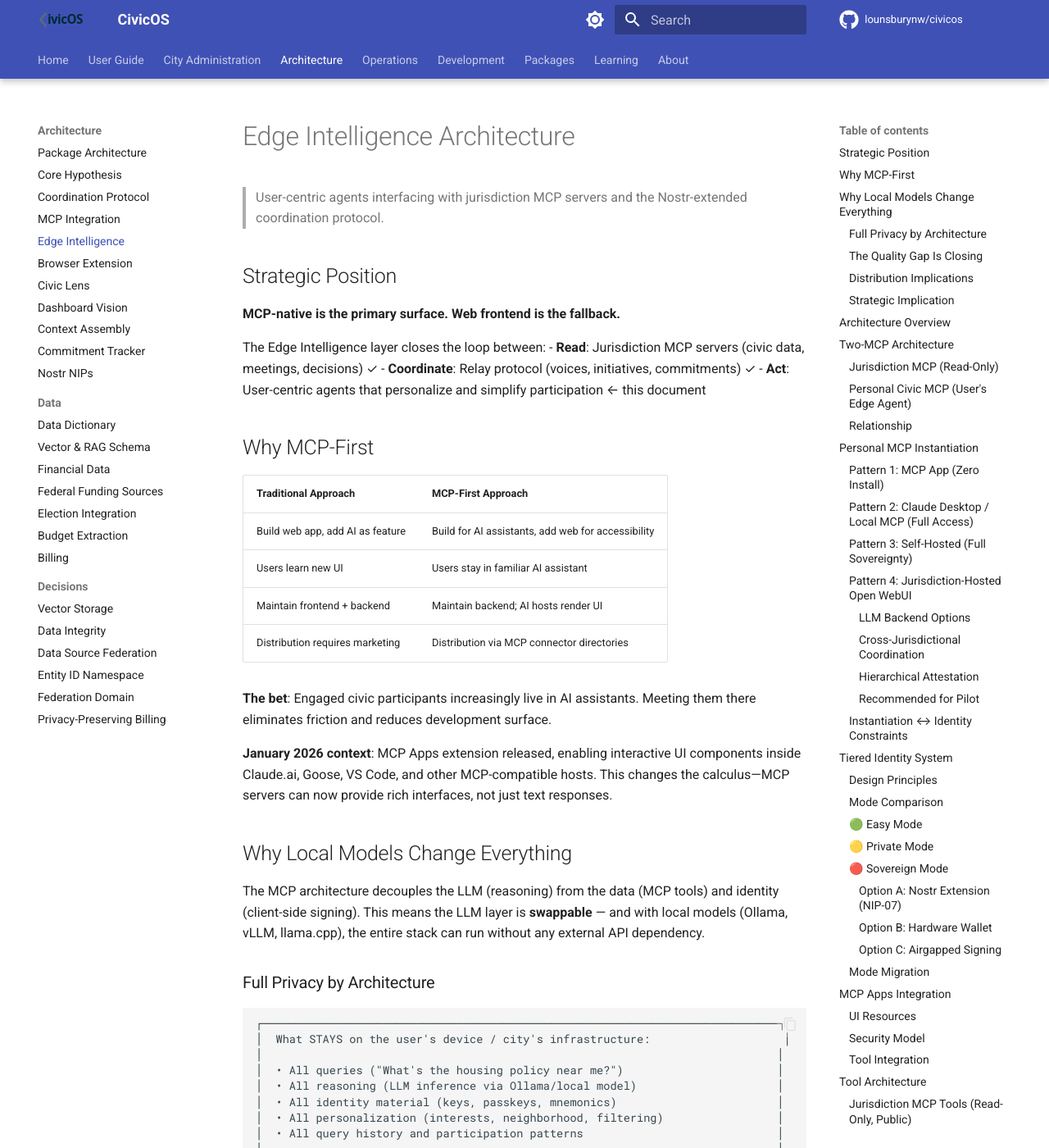
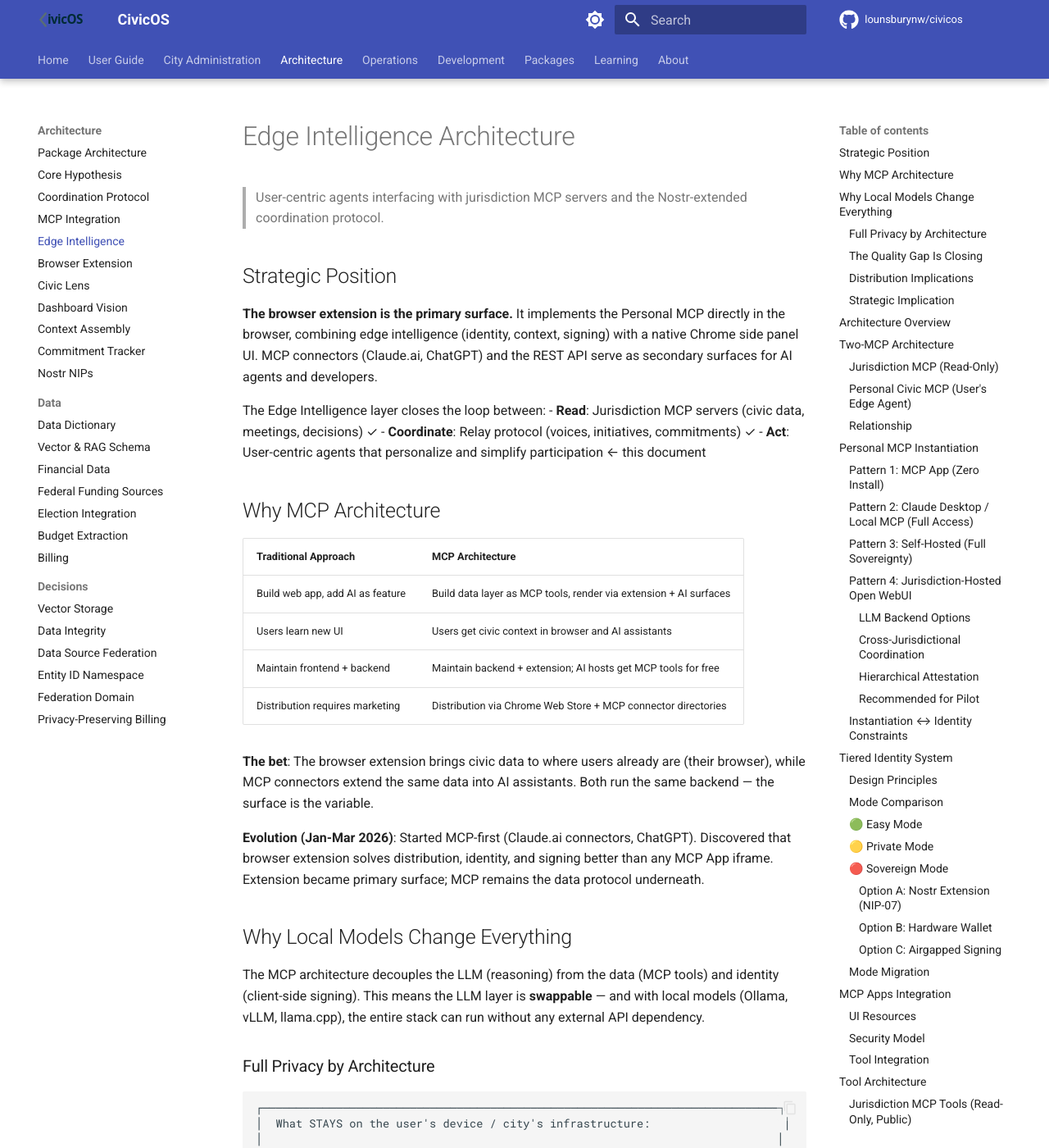
Before and after one commit to lounsburynw/civicos, an MkDocs documentation site: the page built from docs/critical/EDGE_INTELLIGENCE_ARCHITECTURE.md, in a window 1280 px wide and 1400 px high. Shown: the whole window at 82% size. Built offline with MkDocs 1.6.1 and Material for MkDocs 9.7.7, drawn with Linux system fonts in a browser that asks for light colours; comment, search, counter and statistics services are not loaded.

Commit message:
docs: Fix architecture docs — update status, surfaces, package names
- BROWSER_EXTENSION_ARCHITECTURE: Status "Design" → "Active"
- EDGE_INTELLIGENCE_ARCHITECTURE: Update strategic position — browser
  extension is primary surface, not MCP-native. Add evolution note
  explaining the Jan-Mar 2026 shift from MCP-first to extension-first.
- COMMITMENT_TRACKER_ARCHITECTURE: Add "Future Work" banner (unimplemented),
  fix packages/civic → packages/civicos, class Civic → class CivicOS

Co-Authored-By: Claude Opus 4.6 <noreply@anthropic.com>

```diff
--- a/docs/critical/EDGE_INTELLIGENCE_ARCHITECTURE.md
+++ b/docs/critical/EDGE_INTELLIGENCE_ARCHITECTURE.md
@@ -4,25 +4,25 @@
 
 ## Strategic Position
 
-**MCP-native is the primary surface. Web frontend is the fallback.**
+**The browser extension is the primary surface.** It implements the Personal MCP directly in the browser, combining edge intelligence (identity, context, signing) with a native Chrome side panel UI. MCP connectors (Claude.ai, ChatGPT) and the REST API serve as secondary surfaces for AI agents and developers.
 
 The Edge Intelligence layer closes the loop between:
 - **Read**: Jurisdiction MCP servers (civic data, meetings, decisions) ✓
 - **Coordinate**: Relay protocol (voices, initiatives, commitments) ✓
 - **Act**: User-centric agents that personalize and simplify participation ← this document
 
-## Why MCP-First
+## Why MCP Architecture
 
-| Traditional Approach | MCP-First Approach |
+| Traditional Approach | MCP Architecture |
 |---------------------|-------------------|
-| Build web app, add AI as feature | Build for AI assistants, add web for accessibility |
-| Users learn new UI | Users stay in familiar AI assistant |
-| Maintain frontend + backend | Maintain backend; AI hosts render UI |
-| Distribution requires marketing | Distribution via MCP connector directories |
+| Build web app, add AI as feature | Build data layer as MCP tools, render via extension + AI surfaces |
+| Users learn new UI | Users get civic context in browser and AI assistants |
+| Maintain frontend + backend | Maintain backend + extension; AI hosts get MCP tools for free |
+| Distribution requires marketing | Distribution via Chrome Web Store + MCP connector directories |
 
-**The bet**: Engaged civic participants increasingly live in AI assistants. Meeting them there eliminates friction and reduces development surface.
+**The bet**: The browser extension brings civic data to where users already are (their browser), while MCP connectors extend the same data into AI assistants. Both run the same backend — the surface is the variable.
 
-**January 2026 context**: MCP Apps extension released, enabling interactive UI components inside Claude.ai, Goose, VS Code, and other MCP-compatible hosts. This changes the calculus—MCP servers can now provide rich interfaces, not just text responses.
+**Evolution (Jan-Mar 2026)**: Started MCP-first (Claude.ai connectors, ChatGPT). Discovered that browser extension solves distribution, identity, and signing better than any MCP App iframe. Extension became primary surface; MCP remains the data protocol underneath.
 
 ## Why Local Models Change Everything
 
```
Also changed, not shown: docs/critical/BROWSER_EXTENSION_ARCHITECTURE.md (+1 -1 lines), docs/critical/COMMITMENT_TRACKER_ARCHITECTURE.md (+11 -9 lines).
